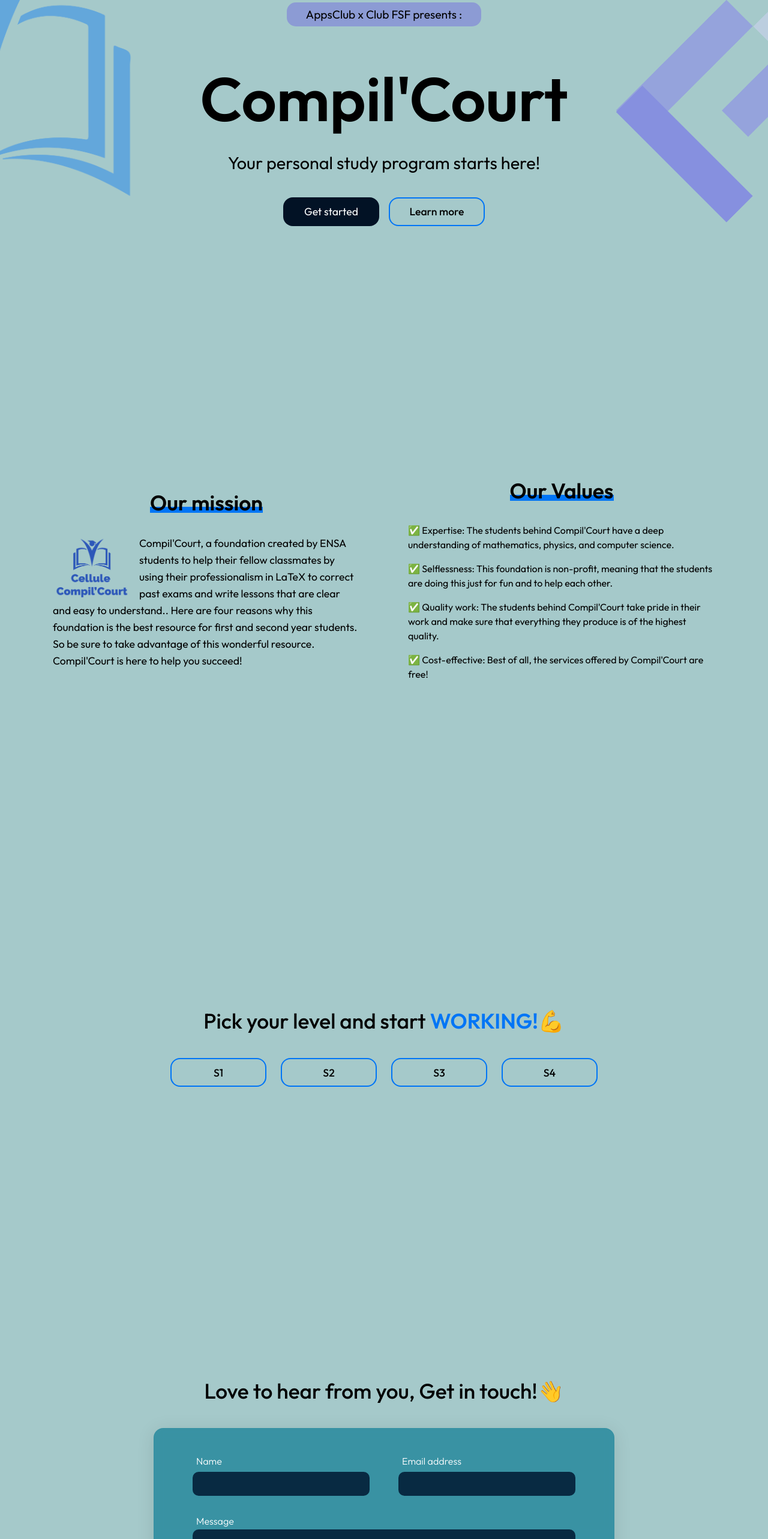
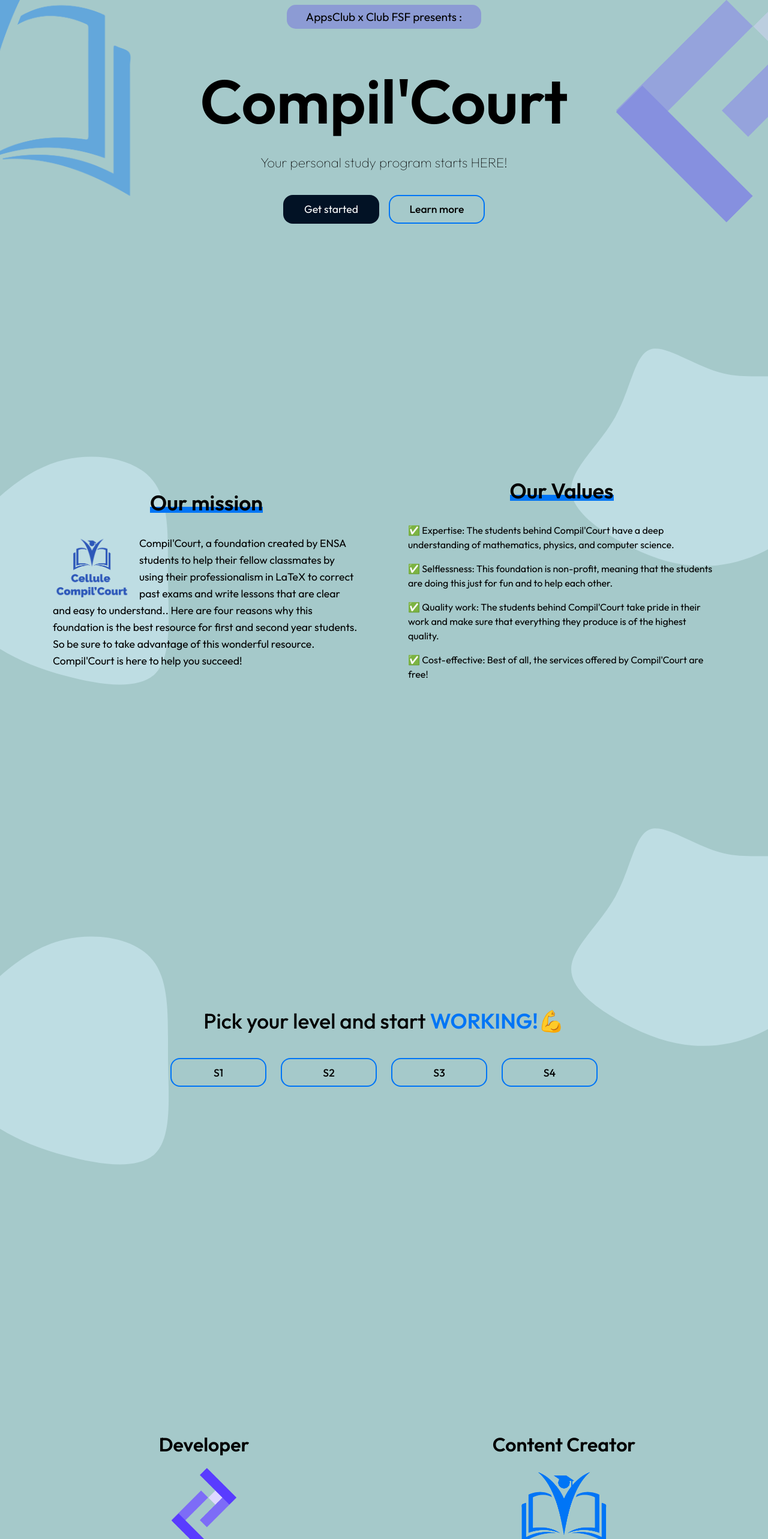
Before and after one commit to hamza-ihind/CompilCourt, a React (Create React App) app: page / in a window 1280 px wide. Shown: the part 234-2800 px from the top of the page at 60% size. Built offline with nearby package versions, Linux system fonts and the light colour scheme.

Commit message:
random changes

```diff
--- a/src/components/About/About.jsx
+++ b/src/components/About/About.jsx
@@ -9,7 +9,9 @@
 
 const About = () => {
   return (
-    // <div className="app__about">
+    <div className="app__about">
+      <img src={images.blob1} alt="blob1" className="blob1" />
+      <img src={images.blob2} alt="blob1" className="blob2" />
       <div id="about" className="app__about-content">
         <div className="app__about-content-side">
           <div className="app__about-content-title">
@@ -17,7 +19,11 @@
             <div className="div-title"></div>
           </div>
           <p className="app__about-content-text">
-          <img src={images.Ccompil} alt="logo CompilCourt" className="compil" />
+            <img
+              src={images.Ccompil}
+              alt="logo CompilCourt"
+              className="compil"
+            />
             Compil'Court, a foundation created by ENSA students to help their
             fellow classmates by using their professionalism in LaTeX to correct
             past exams and write lessons that are clear and easy to understand..
@@ -49,13 +55,13 @@
               highest quality.
             </li>
             <li>
-            ✅ Cost-effective: Best of all, the services offered by Compil'Court
-            are free!
+              ✅ Cost-effective: Best of all, the services offered by
+              Compil'Court are free!
             </li>
           </ul>
         </div>
       </div>
-    // </div>
+    </div>
   );
 };
 
--- a/src/components/About/About.scss
+++ b/src/components/About/About.scss
@@ -1,11 +1,12 @@
 .app__about {
-  // display: flex;
-  // // flex-direction: column;
-  // align-items: center;
-  // justify-content: center;
-  // gap: 5rem;
+  display: flex;
+  // flex-direction: column;
+  align-items: center;
+  justify-content: center;
+  gap: 5rem;
   // width: 80%;
   // min-height: 100vh;
+  position: relative;
 
   &-content {
     padding: 3rem 0;
@@ -14,6 +15,7 @@
     justify-content: center;
     min-height: 100vh;
     gap: 5rem;
+    z-index: 3;
 
     &-side {
       display: flex;
@@ -53,28 +55,19 @@
   }
 }
 
-.ellipse {
-  z-index: -1;
+.blob1 {
   position: absolute;
-  width: 50vw;
-  height: 50vw;
-  left: 75vw;
-  top: -8vw;
-
-  background: rgba(0, 70, 246, 0.272);
-  filter: blur(300px);
+  width: 47.5%;
+  left: -15%;
+  mix-blend-mode: soft-light;
 }
 
-.ellipse-2 {
-  z-index: -1;
+.blob2 {
   position: absolute;
-  width: 50vw;
-  height: 50vw;
-  left: -25vw;
-  top: -25vw;
-
-  background: #110541;
-  filter: blur(200px);
+  width: 50%;
+  top: -10%;
+  right: -15%;
+  mix-blend-mode: soft-light;
 }
 
 .v-line {
--- /dev/null
+++ b/src/components/Clubs/Clubs.jsx
@@ -0,0 +1,45 @@
+import React from "react";
+import { images } from "../../constants";
+
+import "./Clubs.scss";
+
+const Clubs = () => {
+  return (
+    <div className="app__clubs app__wrapper">
+      <div className="app__clubs-side">
+        <h3 className="app__clubs-side-title"> Developer </h3>
+        <img
+          src={images.APPS}
+          alt="Logo Appsclub"
+          className="app__clubs-side-img"
+        />
+        <div className="app__about-content-title">
+          <h3>AppsClub ENSA Agadir</h3>
+          <div className="div-title"></div>
+        </div>
+        <p className="app__clubs-side-text">
+          Lorem ipsum dolor sit amet consectetur adipisicing elit. Quae odit
+          debitis modi asperiores, enim ea? Quibusdam quisquam maxime accusamus.
+          Excepturi exercitationem dolor culpa vel odio cupiditate harum magni
+          quae deserunt.
+        </p>
+      </div>
+      <div className="app__clubs-side">
+        <h3 className="app__clubs-side-title"> Content Creator </h3>
+        <img src={images.FSF} alt="Logo FSF" className="app__clubs-side-img" />
+        <div className="app__about-content-title">
+          <h3>FSF ENSA Agadir</h3>
+          <div className="div-title"></div>
+        </div>
+        <p className="app__clubs-side-text">
+          Lorem ipsum dolor sit amet consectetur adipisicing elit. Quae odit
+          debitis modi asperiores, enim ea? Quibusdam quisquam maxime accusamus.
+          Excepturi exercitationem dolor culpa vel odio cupiditate harum magni
+          quae deserunt.
+        </p>
+      </div>
+    </div>
+  );
+};
+
+export default Clubs;
--- /dev/null
+++ b/src/components/Clubs/Clubs.scss
@@ -0,0 +1,29 @@
+.app__clubs {
+  display: flex;
+  // flex-direction: column;
+  align-items: center;
+  justify-content: center;
+  gap: 5rem;
+  // width: 80%;
+  min-height: 100vh;
+  position: relative;
+  padding: 5rem;
+
+  &-side {
+    display: flex;
+    flex-direction: column;
+    gap: 1rem;
+    align-items: center;
+
+    &-title {
+      font-size: 2rem;
+    }
+
+    &-img {
+      width: 9rem;
+    }
+
+    &-text {
+    }
+  }
+}
--- a/src/components/Hero/Hero.jsx
+++ b/src/components/Hero/Hero.jsx
@@ -32,7 +32,7 @@
         <h1 className="app__hero-title">Compil'Court</h1>
 
         <h3 className="app__hero-slogan">
-          Your personal study program starts here!
+          Your personal study program starts HERE!
         </h3>
 
         <div className="app__hero-buttons">
--- a/src/components/Hero/Hero.scss
+++ b/src/components/Hero/Hero.scss
@@ -54,8 +54,8 @@
   }
 
   &-slogan {
-    font-size: 2.25vw;
-    font-weight: 400;
+    font-size: 1.75vw;
+    font-weight: 100;
     padding: 1.5rem 0 2.5rem 0;
   }
 
@@ -130,3 +130,11 @@
     }
   }
 }
+
+.pattern-one {
+  position: absolute;
+  width: 70%;
+  top: 0;
+  left: 0;
+  mix-blend-mode: multiply;
+}
--- a/src/components/Levels/Levels.jsx
+++ b/src/components/Levels/Levels.jsx
@@ -30,6 +30,9 @@
   };
   return (
     <div id="explore" className="app__levels">
+      <img src={images.blob1} alt="blob1" className="blob1" />
+      <img src={images.blob2} alt="blob1" className="blob2" />
+
       <h2 className="app__levels-title">
         Pick your level and start{" "}
         <span style={{ color: "var(--secondary-color)", fontWeight: 700 }}>
--- a/src/components/Levels/Levels.scss
+++ b/src/components/Levels/Levels.scss
@@ -5,6 +5,7 @@
   align-items: center;
   padding: 3rem 0;
   min-height: 100vh;
+  position: relative;
 
   &-title {
     font-size: 2.2rem;
@@ -41,8 +42,25 @@
     margin: 2.5rem 0;
     display: flex;
     justify-content: center;
+    z-index: 3;
     gap: 1.5rem;
   }
+}
+
+.blob1 {
+  position: absolute;
+  width: 47.5%;
+  left: -15%;
+  mix-blend-mode: soft-light;
+}
+
+.blob2 {
+  position: absolute;
+  width: 30%;
+  top: -10%;
+  right: -15%;
+  mix-blend-mode: soft-light;
+  transform: rotate(45deg);
 }
 
 .div {
--- a/src/components/Navbar/Navbar.scss
+++ b/src/components/Navbar/Navbar.scss
@@ -5,6 +5,7 @@
   align-items: center;
   padding: 1.2rem 8rem;
   backdrop-filter: blur(7.5px);
+  background-color: transparent;
   position: fixed;
   z-index: 15;
 
@@ -45,10 +46,11 @@
     font-size: 1.1rem;
     text-decoration: none;
     flex-direction: column;
-    color: var(--dark-color);
+    background-color: transparent;
+    color: var(--gray-color);
     transition: all 0.3s ease-in-out;
     &:hover {
-      color: var(--third-color);
+      color: var(--secondary-color);
     }
 
     &.dark {
--- a/src/constants/images.js
+++ b/src/constants/images.js
@@ -9,6 +9,7 @@
 // illustrations
 
 import hero from "../assets/hero.svg";
+import test from "../assets/test.png";
 
 // icons
 import write from "../assets/write.png";
@@ -71,4 +72,5 @@
   info_dark,
   blob1,
   blob2,
+  test,
 };
--- a/src/pages/Homepage/Homepage.jsx
+++ b/src/pages/Homepage/Homepage.jsx
@@ -6,6 +6,7 @@
 import Contact from "../../components/Contact/Contact";
 
 import "./Homepage.scss";
+import Clubs from "../../components/Clubs/Clubs";
 
 const Homepage = () => {
   return (
@@ -13,6 +14,7 @@
       <Hero />
       <About />
       <Levels />
+      <Clubs />
       <Contact />
     </>
   );
```
Also changed, not shown: src/assets/test.png (added). Lines whose indentation alone changed are shown as unchanged.
